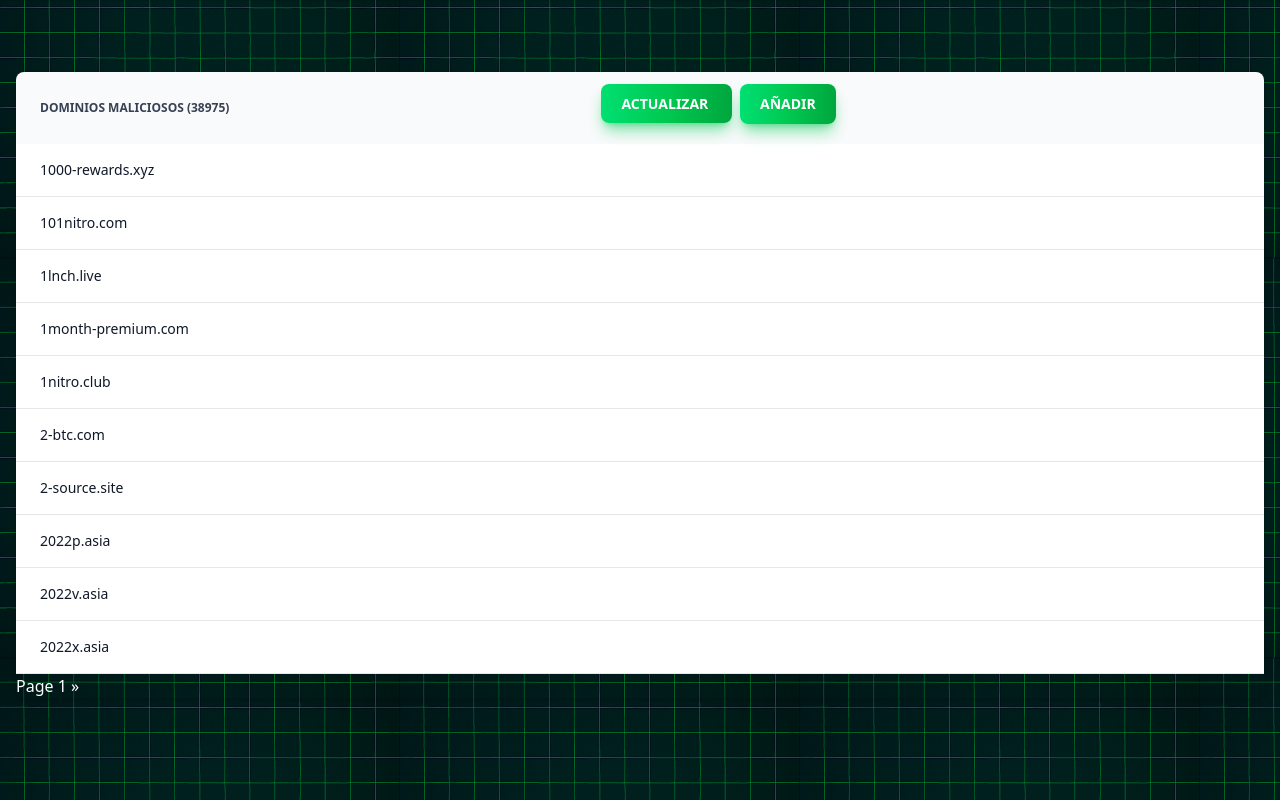
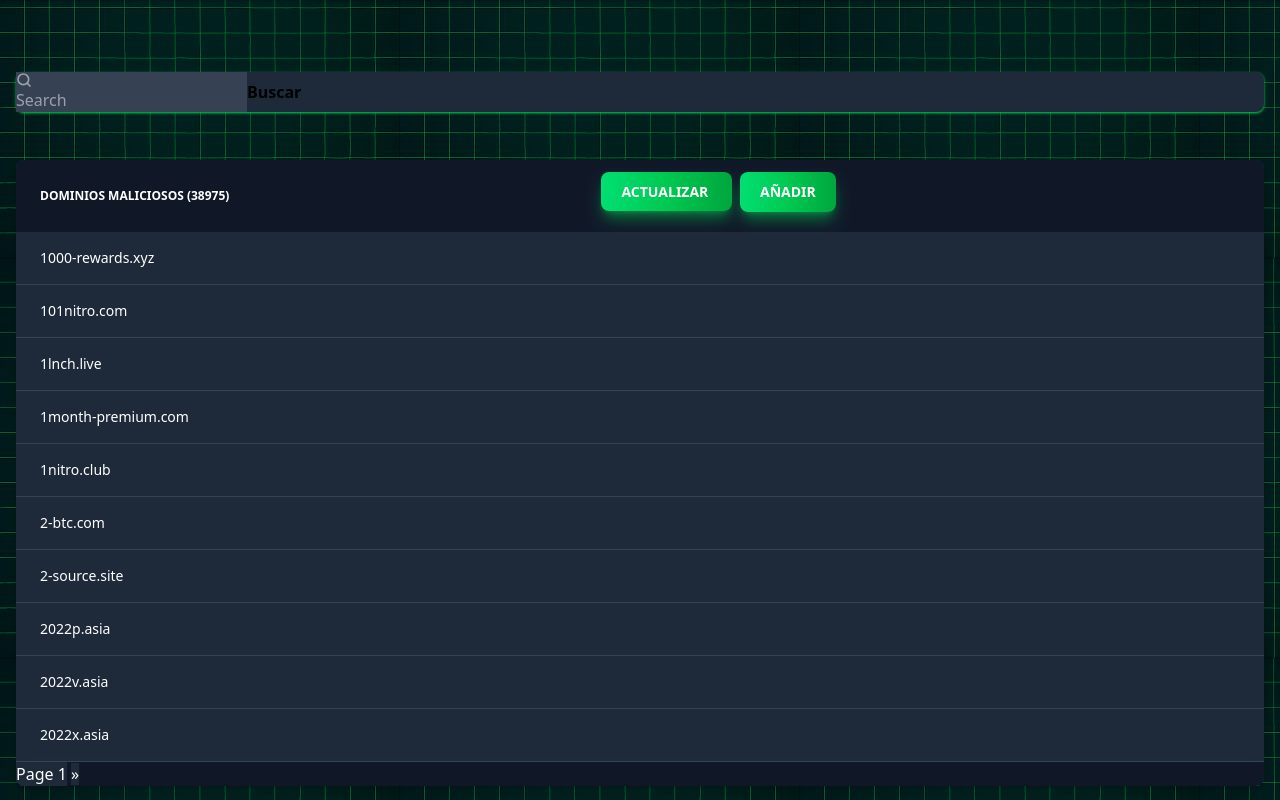
Before and after one commit to Xx-IKERO-90-xX/pgSecurityBot, a Flask app: page /evildomains in a window 1280 px wide. Shown: the part 142-942 px from the top of the page. Run offline with Flask 3, Linux system fonts and the light colour scheme; a user stored in the database is signed in; data comes from the database, SQL or seed files in the repository; both versions use the stored data as it was after the commit; lists and menus that the app fills with data are empty; some libraries are stand-ins or nearby versions.

Commit message:
Mejoramos el diseño de la tabla de dominios maliciosos registrados

```diff
--- a/static/css/style.css
+++ b/static/css/style.css
@@ -1,4 +1,4 @@
-.navbar {
+.mainmenu {
     background-image: url(/static/img/fondoverde.jpg);
 }
 body {
--- a/templates/base.jinja
+++ b/templates/base.jinja
@@ -14,7 +14,7 @@
 
 <body>
     <header>
-        <div class="navbar bg-base-100 shadow-sm">
+        <div class="mainmenu navbar bg-base-100 shadow-sm">
             <div class="flex-1">
                 <img class="logo" src="/static/img/logo.png">
             </div>
--- a/templates/evil_domains.jinja
+++ b/templates/evil_domains.jinja
@@ -7,17 +7,38 @@
 {% if error_msg%}
 <div role="alert" class="alert alert-error">
     <svg xmlns="http://www.w3.org/2000/svg" class="h-6 w-6 shrink-0 stroke-current" fill="none" viewBox="0 0 24 24">
-    <path stroke-linecap="round" stroke-linejoin="round" stroke-width="2" d="M10 14l2-2m0 0l2-2m-2 2l-2-2m2 2l2 2m7-2a9 9 0 11-18 0 9 9 0 0118 0z" />
+        <path stroke-linecap="round" stroke-linejoin="round" stroke-width="2"
+            d="M10 14l2-2m0 0l2-2m-2 2l-2-2m2 2l2 2m7-2a9 9 0 11-18 0 9 9 0 0118 0z" />
     </svg>
     <span>{{error_msg}}</span>
 </div>
 <br><br>
 {%endif%}
-<div class="relative overflow-x-auto shadow-md sm:rounded-lg">
-    <table class="w-full text-sm text-left rtl:text-right text-gray-500 dark:text-gray-400">
-        <thead class="text-xs text-gray-700 uppercase bg-gray-50 dark:bg-gray-700 dark:text-gray-400">
+
+<div class="navbar shadow shadow-green-500 bg-gray-800 rounded-lg">
+    <form class="flex" method="post" action="#">
+        <label class="input bg-gray-700 input-success">
+            <svg class="h-[1em] opacity-50 text-white" xmlns="http://www.w3.org/2000/svg" viewBox="0 0 24 24">
+                <g stroke-linejoin="round" stroke-linecap="round" stroke-width="2.5" fill="none" stroke="currentColor">
+                    <circle cx="11" cy="11" r="8"></circle>
+                    <path d="m21 21-4.3-4.3"></path>
+                </g>
+            </svg>
+            <input type="search" name="searching" class="bg-gray-700 text-white" required placeholder="Search" />
+        </label>
+        <button type="submit" class="btn btn-success">
+            <strong>Buscar</strong>
+        </button>
+    </form>
+</div>
+<br><br>
+
+<div class="relative text-white overflow-x-auto shadow-md sm:rounded-lg">
+    <table
+        class="w-full text-sm text-left shadow-lg shadow-green-500 bg-gray-800 rtl:text-right text-gray-500 dark:text-gray-400">
+        <thead class="text-xs uppercase bg-gray-900 dark:bg-gray-700 dark:text-gray-400">
             <tr>
-                <th scope="col" class="px-6 py-3">
+                <th scope="col" class="px-6 py-3 text-white">
                     Dominios Maliciosos ({{total_domains}})
                 </th>
                 <th scope="col" class="px-6 py-3 text-left">
@@ -32,11 +53,10 @@
                 </th>
             </tr>
         </thead>
-        <tbody>
+        <tbody class="text-white bg-gray-800">
             {%for domain in domains%}
-            <tr
-                class="bg-white border-b dark:bg-gray-800 dark:border-gray-700 border-gray-200 hover:bg-gray-50 dark:hover:bg-gray-600">
-                <th scope="row" class="px-6 py-4 font-medium text-gray-900 whitespace-nowrap dark:text-white">
+            <tr class="border-b dark:bg-gray-800 border-gray-700 border-gray-200">
+                <th scope="row" class="px-6 py-4 font-medium whitespace-nowrap dark:text-white">
                     {{domain['domain']}}
                 </th>
                 <td class="px-6 py-4 text-left">
@@ -46,24 +66,25 @@
             {%endfor%}
         </tbody>
     </table>
-    <div class="join">
+    <div class="join bg-gray-900 shadow-lg shadow-green-500">
         {% if page > 1 %}
-            <a href="{{ url_for('evil_domains', page=page-1) }}" class="text-white dark:bg-gray-800 dark:border-gray-700 border-gray-200 join-item btn">«</a>
+        <a href="{{ url_for('evil_domains', page=page-1) }}"
+            class="text-white bg-gray-800 border-gray-700 join-item btn">«</a>
         {%endif%}
-        <button class="text-white dark:bg-gray-800 dark:border-gray-700 border-gray-200 join-item btn">Page {{page}}</button>
-        {%if page < total_pages %}
-            <a href="{{ url_for('evil_domains', page=page+1) }}" class="text-white dark:bg-gray-800 dark:border-gray-700 border-gray-200 join-item btn">»</a>
+        <button class="text-white bg-gray-800 border-gray-700 join-item btn">Page {{page}}</button>
+        {%if page < total_pages %} <a href="{{ url_for('evil_domains', page=page+1) }}"
+            class="text-white bg-gray-800 border-gray-700 join-item btn">»</a>
             {%endif%}
     </div>
 </div>
 
 <dialog id="insert_domain" class="modal">
-  <div class="modal-box text-white dark:bg-gray-800">
+    <div class="modal-box text-white bg-gray-800">
         <form method="dialog">
             <button class="btn btn-sm text-white btn-circle btn-ghost absolute right-2 top-2">✕</button>
         </form>
         <form method="post" action="{{url_for('add_evil_domain')}}" id="new_domain_form">
-        <input type="text" name="evildomain" placeholder="evildomain.com" class="dark:bg-gray-800 input input-success" />
+            <input type="text" name="evildomain" placeholder="evildomain.com" class="bg-gray-800 input input-success" />
             <button type="submit" class="btn btn-success">Añadir</button>
         </form>
     </div>
```
Also changed, not shown: database.db. Lines whose indentation alone changed are shown as unchanged.
